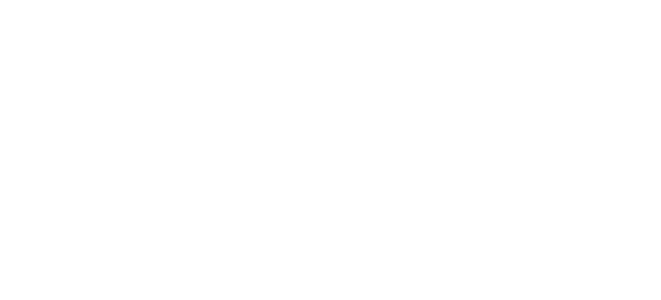
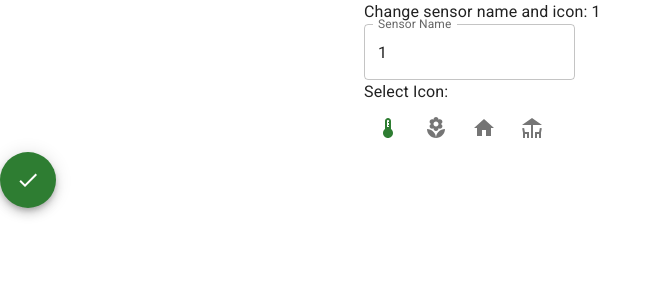
Before and after one commit to najdek/TemperatureViewer, a React (Vite) app: page /change-names-icons/1 in a window 1280 px wide. Before the commit this address had no page. Shown: the top 300 px of the page, without its empty margins (0-661 px from the left). Built offline with nearby package versions, Linux system fonts and the light colour scheme.

Commit message:
Setup: Added section to change sensor name/icon

```diff
--- a/src/App.tsx
+++ b/src/App.tsx
@@ -13,6 +13,7 @@
 import { SelectSensorsScreen } from './pages/SelectSensorsScreen';
 import { ChangeOrderScreen } from './pages/ChangeOrderScreen';
 import { ChangeNamesIconsScreen } from './pages/ChangeNamesIconsScreen';
+import { ChangeSensorNameIconScreen } from './pages/ChangeSensorNameIconScreen';
 
 function App() {
   const prefersDarkMode = useMediaQuery('(prefers-color-scheme: dark)');
@@ -38,6 +39,7 @@
             <Route path="/select-sensors" element={<SelectSensorsScreen />} />
             <Route path="/change-order" element={<ChangeOrderScreen />} />
             <Route path="/change-names-icons" element={<ChangeNamesIconsScreen />} />
+            <Route path="/change-names-icons/:sensor" element={<ChangeSensorNameIconScreen />} />
           </Routes>
         </BrowserRouter>
       </ThemeProvider>
--- /dev/null
+++ b/src/components/SensorIcon.tsx
@@ -0,0 +1,15 @@
+import { Deck, Home, LocalFlorist, Thermostat } from "@mui/icons-material";
+
+export function SensorIcon(props) {
+    const icon = props.icon;
+    const icons = {
+        Thermostat: <Thermostat />,
+        LocalFlorist: <LocalFlorist />,
+        Home: <Home />,
+        Deck: <Deck />
+    }
+
+    return (
+        icons[icon]
+    )
+}
--- a/src/pages/ChangeNamesIconsScreen.tsx
+++ b/src/pages/ChangeNamesIconsScreen.tsx
@@ -1,7 +1,73 @@
-export function ChangeNamesIconsScreen() {
+import { ListItem, IconButton, ListItemText, Container, List, ListItemButton, ListItemIcon } from "@mui/material";
+import { useEffect, useState, useRef } from "react";
+import { useNavigate } from "react-router-dom";
+import Layout from "../Layout";
+import { FabButton } from "../components/FabButton";
+import { getSensorCustomization } from "../sensorCustomization";
+import { SensorIcon } from "../components/SensorIcon";
+
+function ListSensors(props) {
+    const navigate = useNavigate();
+
+    useEffect(() => {
+        const sensorList = localStorage.getItem("sensors");
+        if (typeof sensorList === "string") {
+            props.setOrderedSensorList(JSON.parse(sensorList));
+        }
+    }, [])
+
+    const handleListBtnClick = (sensor) => {
+        navigate("/change-names-icons/" + sensor);
+    }
+
+    const sensorsOut: JSX.Element[] = [];
+    props.orderedSensorList.forEach((sensor) => {
+
+        const savedSensorCustomization = getSensorCustomization(sensor);
+
+        sensorsOut.push(
+            <ListItem key={sensor}>
+                <ListItemButton onClick={() => {handleListBtnClick(sensor)}}>
+                    <ListItemIcon>
+                        <SensorIcon icon={savedSensorCustomization.icon || "Thermostat"} />
+                    </ListItemIcon>
+                    <ListItemText primary={sensor} secondary={savedSensorCustomization.name} />
+                </ListItemButton>
+            </ListItem>
+        )
+    })
     return (
-        <div>
-            Change names and icons
-        </div>
+        sensorsOut
     )
 }
+
+
+export function ChangeNamesIconsScreen() {
+    const navigate = useNavigate();
+    const [orderedSensorList, setOrderedSensorList] = useState(Array);
+    const pageContainer = useRef<HTMLInputElement>(null);
+
+    const handleFabClick = () => {
+        navigate("/");
+    }
+
+    return (
+        <Layout>
+            <Container ref={pageContainer} maxWidth="sm">
+                <div className="flex flex-col space-y-4">
+                    Change names and icons
+                </div>
+                <div className="mb-16">
+                    <List>
+                        <ListSensors
+                            orderedSensorList={orderedSensorList}
+                            setOrderedSensorList={setOrderedSensorList}
+                        />
+                    </List>
+                </div>
+            </Container>
+            <FabButton clickfunction={handleFabClick} pageContainer={pageContainer} />
+        </Layout>
+
+    )
+}
--- a/src/pages/ChangeOrderScreen.tsx
+++ b/src/pages/ChangeOrderScreen.tsx
@@ -27,18 +27,21 @@
     props.orderedSensorList.forEach((sensor) => {
         sensorsOut.push(
             <ListItem key={sensor} secondaryAction={
-                props.orderedSensorList.indexOf(sensor) !== props.orderedSensorList.length - 1 && (
-                    <IconButton onClick={() => changeItemPosition(sensor, 1)} edge="end">
-                        <ArrowDownward />
-                    </IconButton>
-                )
+
+                <IconButton onClick={() => changeItemPosition(sensor, 1)} edge="end" disabled={
+                    props.orderedSensorList.indexOf(sensor) == props.orderedSensorList.length - 1
+                }>
+                    <ArrowDownward />
+                </IconButton>
+
             }>
                 {
-                    props.orderedSensorList.indexOf(sensor) !== 0 && (
-                        <IconButton onClick={() => changeItemPosition(sensor, -1)}>
-                            <ArrowUpward />
-                        </IconButton>
-                    )
+                    <IconButton onClick={() => changeItemPosition(sensor, -1)} disabled={
+                        props.orderedSensorList.indexOf(sensor) == 0
+                    }>
+                        <ArrowUpward />
+                    </IconButton>
+
                 }
                 <ListItemText className="text-center" primary={`${sensor}`} />
             </ListItem>
--- /dev/null
+++ b/src/pages/ChangeSensorNameIconScreen.tsx
@@ -0,0 +1,83 @@
+import { Container, IconButton, TextField } from "@mui/material";
+import { useEffect, useRef, useState } from "react"
+import { useNavigate, useParams } from "react-router-dom";
+import Layout from "../Layout";
+import { FabButton } from "../components/FabButton";
+import { Thermostat, LocalFlorist, Home, Deck } from "@mui/icons-material";
+import { getSensorCustomization, setSensorCustomization } from "../sensorCustomization";
+
+export function ChangeSensorNameIconScreen() {
+    const navigate = useNavigate();
+    const pageContainer = useRef<HTMLInputElement>(null);
+    const params = useParams();
+    const sensorId = params.sensor;
+
+    const savedSensorCustomization = getSensorCustomization(sensorId);
+
+    const [selectedIcon, setSelectedIcon] = useState(savedSensorCustomization.icon || "Thermostat");
+    const [customName, setCustomName] = useState(savedSensorCustomization.name || sensorId);
+
+    const handleFabClick = () => {
+        setSensorCustomization(sensorId, customName, selectedIcon);
+        navigate("/change-names-icons");
+    }
+
+    useEffect(() => {
+        console.log(getSensorCustomization(sensorId));
+    }, [])
+
+    return (
+        <Layout>
+            <Container ref={pageContainer} maxWidth="sm">
+                <div className="flex flex-col space-y-4">
+                    Change sensor name and icon: {sensorId}
+                </div>
+                <div className="mb-16">
+                <TextField id="outlined-basic" label="Sensor Name" defaultValue={customName} onChange={(event) => setCustomName(event.currentTarget.value)} variant="outlined" />
+                </div>
+                <div className="">
+                    <IconList
+                    selectedIcon={selectedIcon}
+                    setSelectedIcon={setSelectedIcon}
+                    />
+                </div>
+            </Container>
+            <FabButton clickfunction={handleFabClick} pageContainer={pageContainer} />
+        </Layout>
+    )
+}
+
+function IconWrapper(props) {
+
+    const selectedIcon = props.passed.selectedIcon;
+    const setSelectedIcon = props.passed.setSelectedIcon
+
+    const selectIcon = (icon) => {
+        setSelectedIcon(icon);
+    }
+    return (
+        <IconButton onClick={() => selectIcon(props.icon)} size="large" color={props.icon == selectedIcon ? "success" : ""}>
+            {props.children}
+        </IconButton>
+    )
+}
+
+function IconList(props) {
+    const selectedIcon = props.selectedIcon;
+    const setSelectedIcon = props.setSelectedIcon
+    const pass = {
+        selectedIcon,
+        setSelectedIcon
+    };
+    return (
+        <div>
+            <div>Select Icon:</div>
+            <div>
+                <IconWrapper passed={pass} icon="Thermostat"><Thermostat/></IconWrapper>
+                <IconWrapper passed={pass} icon="LocalFlorist"><LocalFlorist/></IconWrapper>
+                <IconWrapper passed={pass} icon="Home"><Home/></IconWrapper>
+                <IconWrapper passed={pass} icon="Deck"><Deck/></IconWrapper>
+            </div>
+        </div>
+    )
+}
--- /dev/null
+++ b/src/sensorCustomization.ts
@@ -0,0 +1,15 @@
+export function getSensorCustomization(sensor) {
+    const all = JSON.parse(localStorage.getItem("sensorCustomization") || "{}");
+    return all[sensor] || {};
+}
+
+export function setSensorCustomization(sensor, name, icon) {
+    let all = JSON.parse(localStorage.getItem("sensorCustomization") || "{}");
+    let data = {
+        name: name,
+        icon: icon,
+    }
+    all[sensor] = data;
+    all = JSON.stringify(all);
+    localStorage.setItem("sensorCustomization", all);
+}
```
